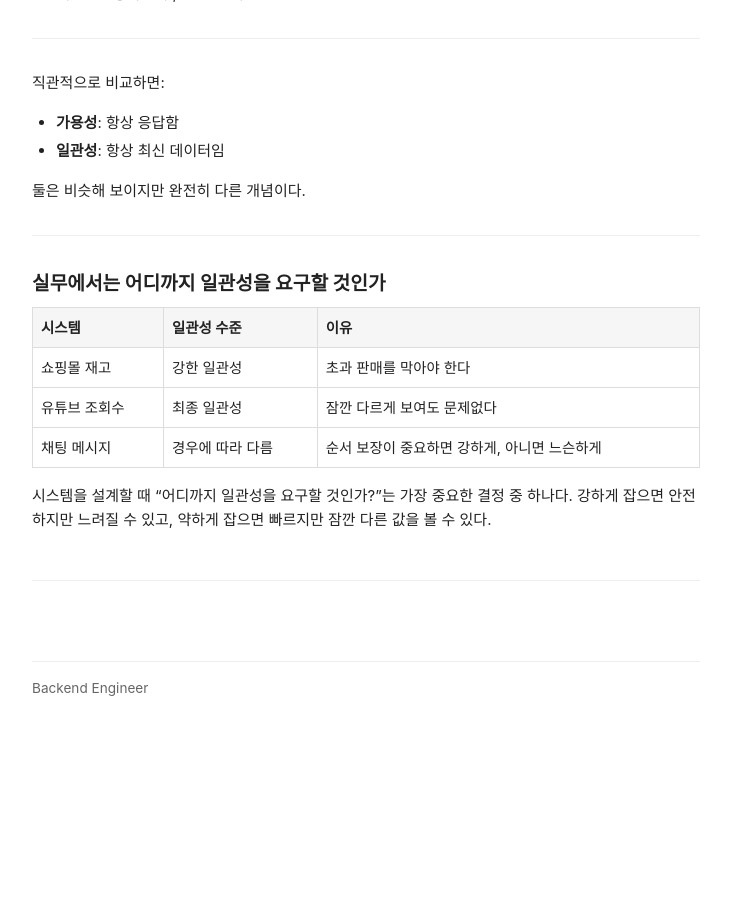
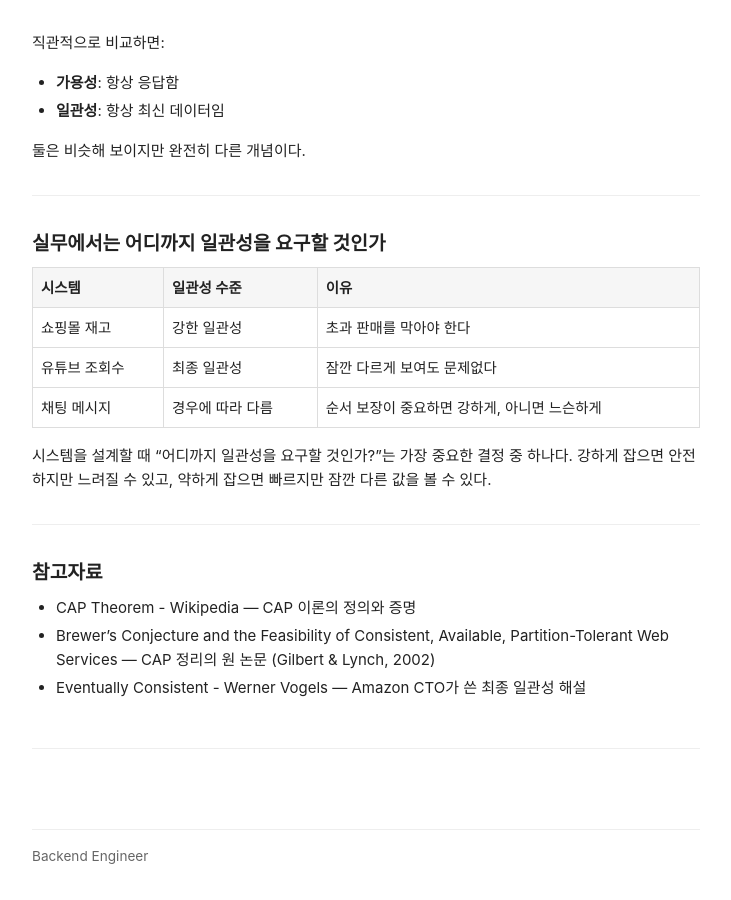
Before and after one commit to junghwan16/junghwan16.github.io, a Jekyll site: the page built from _posts/2026-02-16-consistency.md, in a window 1280 px wide and 900 px high, scrolled down 1342 px. Shown: the whole window, without its empty margins (274-1005 px from the left). Built offline with Jekyll 4.4.1, drawn with Linux system fonts in a browser that asks for light colours; comment, search, counter and statistics services are not loaded; before the commit the page ends 2074 px from its top, so only the background shows below that.

Commit message:
Clean up tone and add proper references to recent posts
Co-Authored-By: Claude Opus 4.6 <noreply@anthropic.com>

```diff
--- a/_posts/2026-02-16-consistency.md
+++ b/_posts/2026-02-16-consistency.md
@@ -78,3 +76,11 @@ B는 반드시 10만원이 증가된 금액을 본다. A와 B가 다른 상태
 | 채팅 메시지   | 경우에 따라 다름 | 순서 보장이 중요하면 강하게, 아니면 느슨하게 |
 
 시스템을 설계할 때 "어디까지 일관성을 요구할 것인가?"는 가장 중요한 결정 중 하나다. 강하게 잡으면 안전하지만 느려질 수 있고, 약하게 잡으면 빠르지만 잠깐 다른 값을 볼 수 있다.
+
+---
+
+## 참고자료
+
+- [CAP Theorem - Wikipedia](https://en.wikipedia.org/wiki/CAP_theorem) — CAP 이론의 정의와 증명
+- [Brewer's Conjecture and the Feasibility of Consistent, Available, Partition-Tolerant Web Services](https://users.ece.cmu.edu/~adrian/731-sp04/readings/GL-cap.pdf) — CAP 정리의 원 논문 (Gilbert & Lynch, 2002)
+- [Eventually Consistent - Werner Vogels](https://www.allthingsdistributed.com/2008/12/eventually_consistent.html) — Amazon CTO가 쓴 최종 일관성 해설
```
Also changed, not shown: other parts of _posts/2026-02-16-consistency.md (+0 -2 lines), _posts/2026-02-16-s3-availability-durability.md (+2 -2 lines).
